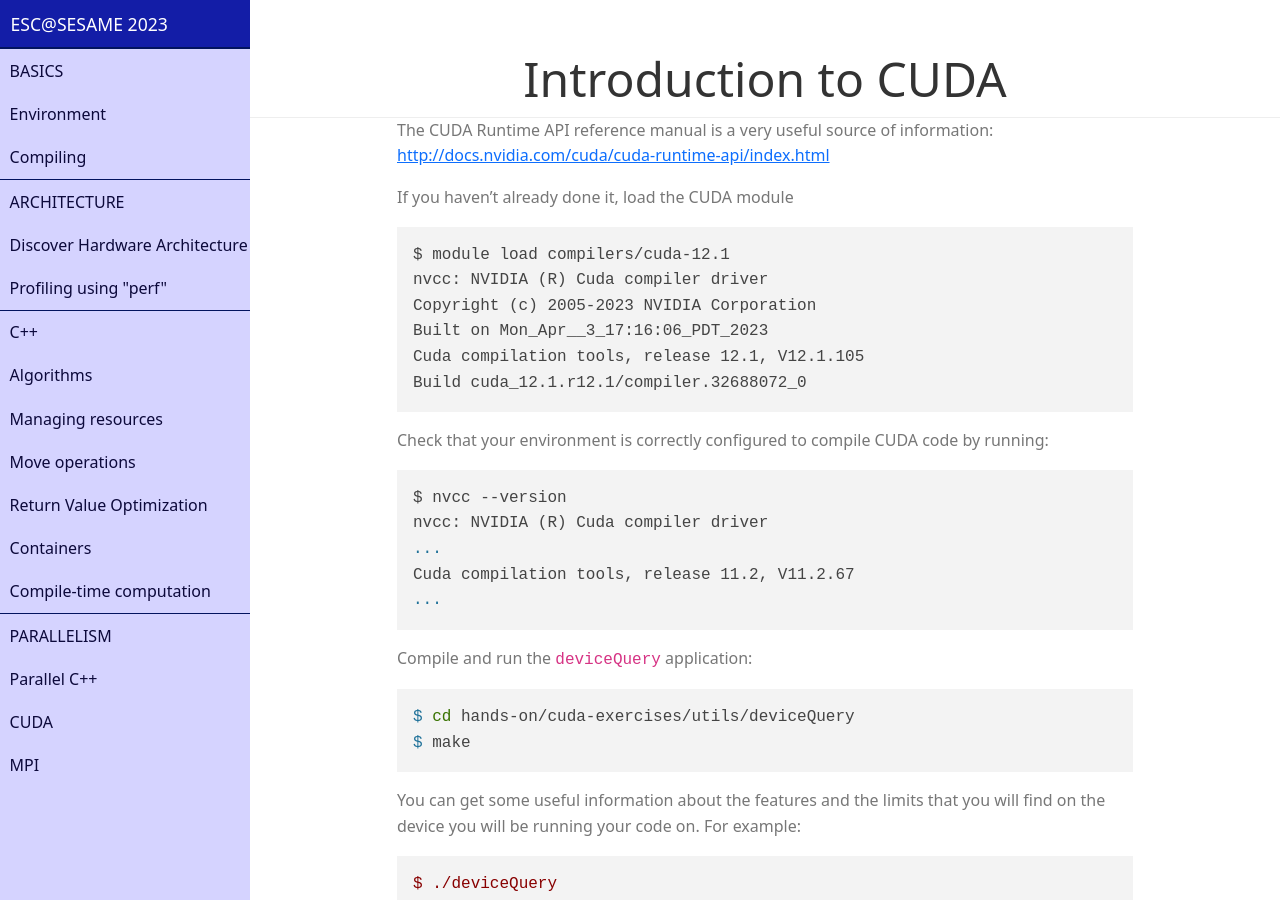
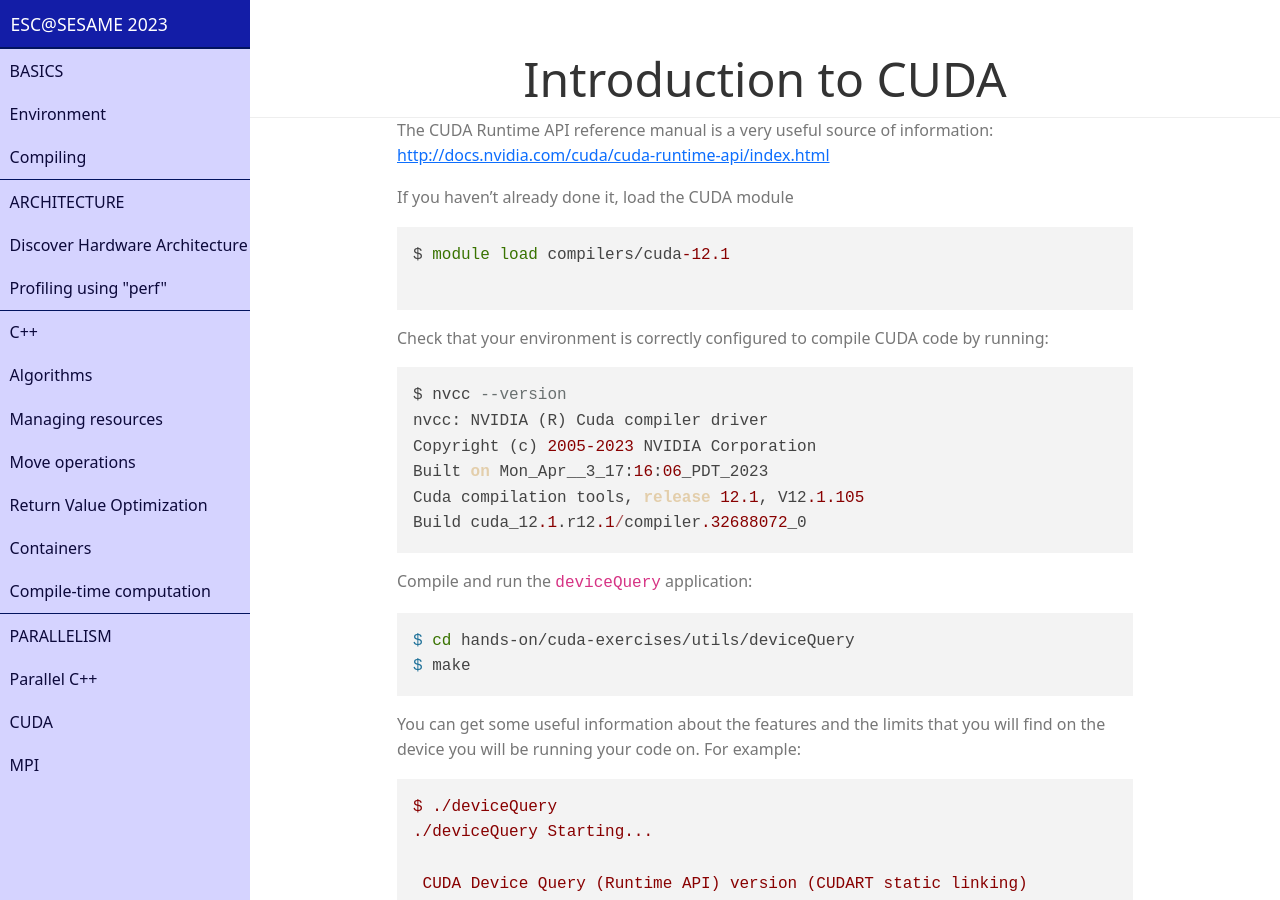
Before and after one commit to infn-esc/sesame23, a Jekyll site: the page built from parallelism/cuda.md, in a window 1280 px wide and 900 px high. Built offline with Jekyll 4.4.1, drawn with Linux system fonts in a browser that asks for light colours; nearby versions of some CDN libraries.

Commit message:
modify instructions

````diff
--- a/parallelism/cuda.md
+++ b/parallelism/cuda.md
@@ -12,20 +12,17 @@ If you haven't already done it, load the CUDA module
 
 ```shell
 $ module load compilers/cuda-12.1
-nvcc: NVIDIA (R) Cuda compiler driver
-Copyright (c) 2005-2023 NVIDIA Corporation
-Built on Mon_Apr__3_17:16:06_PDT_2023
-Cuda compilation tools, release 12.1, V12.1.105
-Build cuda_12.1.r12.1/compiler.32688072_0
+
 ```
 
 Check that your environment is correctly configured to compile CUDA code by running:
 ```bash
 $ nvcc --version
 nvcc: NVIDIA (R) Cuda compiler driver
-...
-Cuda compilation tools, release 11.2, V11.2.67
-...
+Copyright (c) 2005-2023 NVIDIA Corporation
+Built on Mon_Apr__3_17:16:06_PDT_2023
+Cuda compilation tools, release 12.1, V12.1.105
+Build cuda_12.1.r12.1/compiler.32688072_0
 ```
 
 Compile and run the `deviceQuery` application:
````
